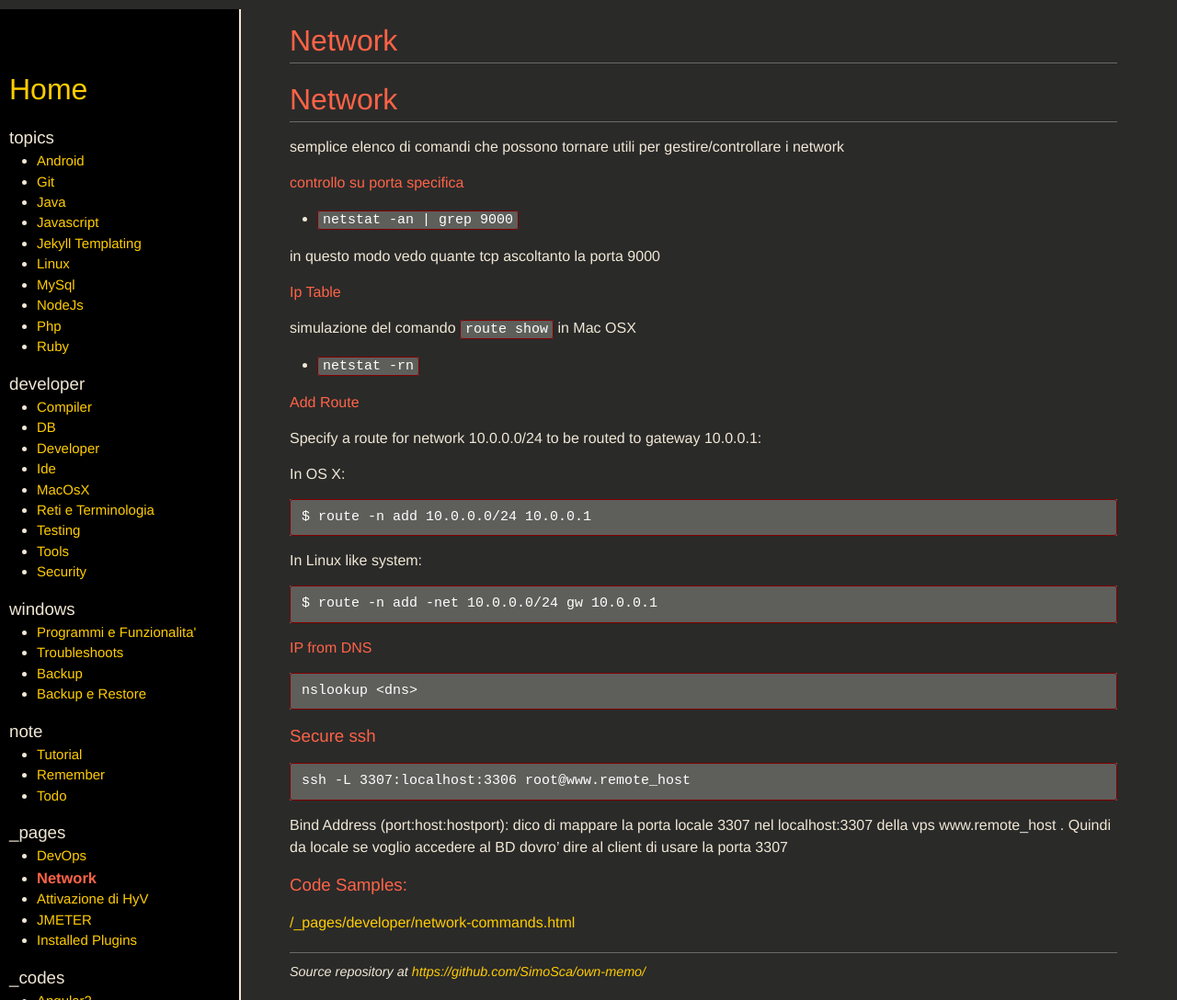
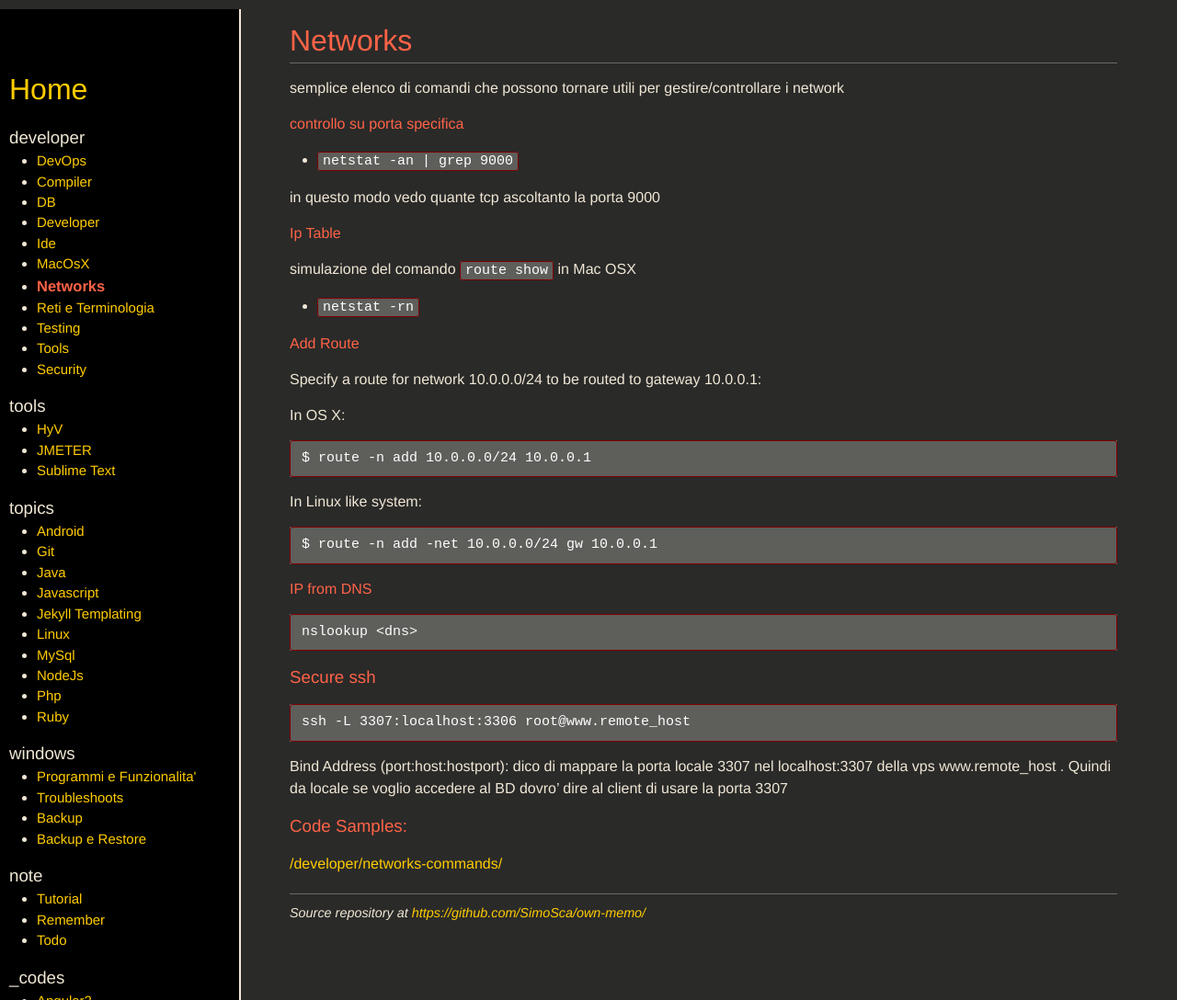
Before and after one commit to SimoSca/own-memo, a Jekyll site: the page built from _pages/developer/network-commands.md, in a window 1280 px wide and 1088 px high. Shown: the whole window at 92% size. Built offline with Jekyll 4.4.1, drawn with Linux system fonts in a browser that asks for light colours; nearby versions of some CDN libraries; our own code applies the rules of GitHub Pages for plain Markdown files.

Commit message:
[update] updated new files headers

```diff
--- a/_pages/developer/network-commands.md
+++ b/_pages/developer/network-commands.md
@@ -1,5 +1,8 @@
-Network
-=======
+---
+title:      Networks
+permalink:  /developer/networks-commands/
+---
+
 
 semplice elenco di comandi che possono tornare utili per gestire/controllare i network
 
--- a/_pages/tools/jmeter.md
+++ b/_pages/tools/jmeter.md
@@ -1,6 +1,7 @@
-JMETER
-======
-
+---
+title:      JMETER
+permalink:  /tools/jmeter/
+---
 
 tool per check di network, in particolare utilizzato per chiamate http.
 
--- a/_pages/tools/sublime-text.md
+++ b/_pages/tools/sublime-text.md
@@ -1,3 +1,8 @@
+---
+title:      Sublime Text
+permalink:  /tools/sublime-text/
+---
+
 Installed Plugins
 =================
 
```
Also changed, not shown: _pages/developer/DevOps.md (+4 -3 lines), _pages/tools/VM-HyperV/Hyper-V.md (+7 -0 lines).
